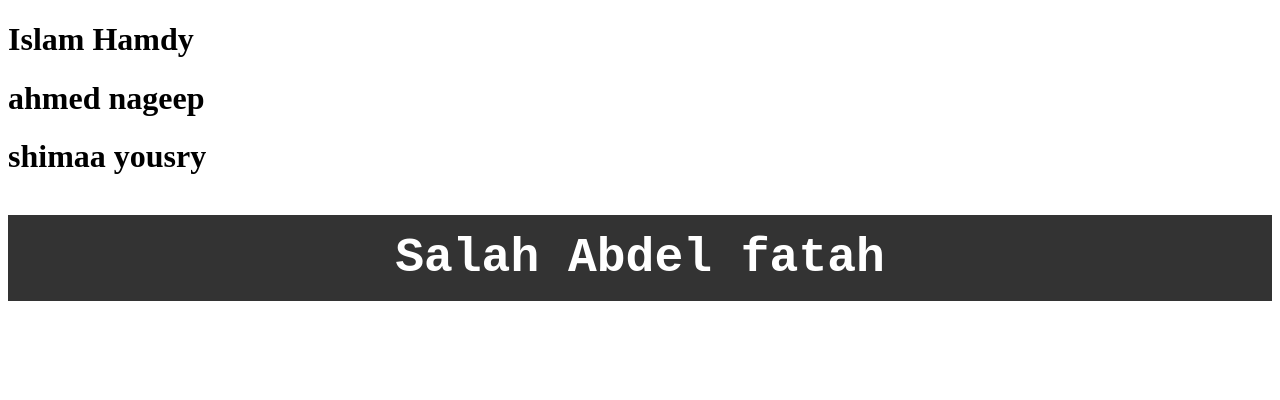
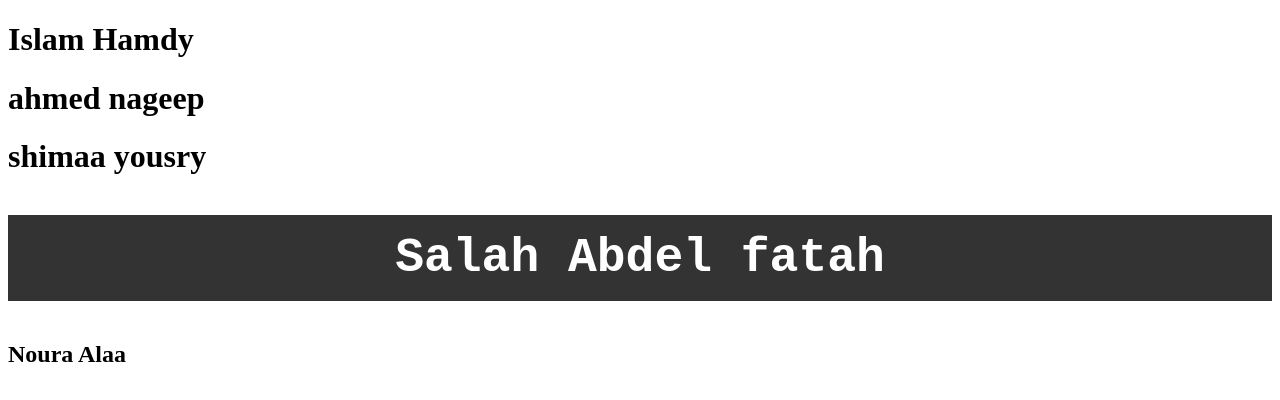
Before and after one commit to anageep/task002, a plain HTML site: page index.html in a window 1280 px wide. Drawn offline with Linux system fonts and the light colour scheme.

Commit message:
upload html file edit

```diff
--- a/index.html
+++ b/index.html
@@ -14,5 +14,6 @@
     <h2 class="salah">
         Salah Abdel fatah
     </h2>
+    <h2>Noura Alaa</h2>
 </body>
 </html>
```
